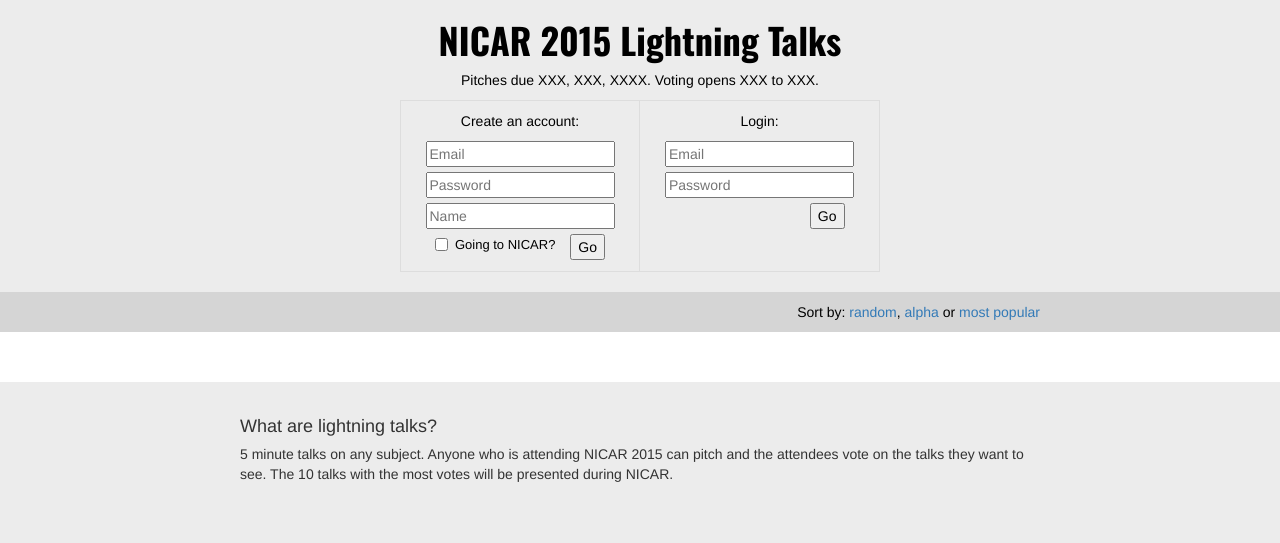
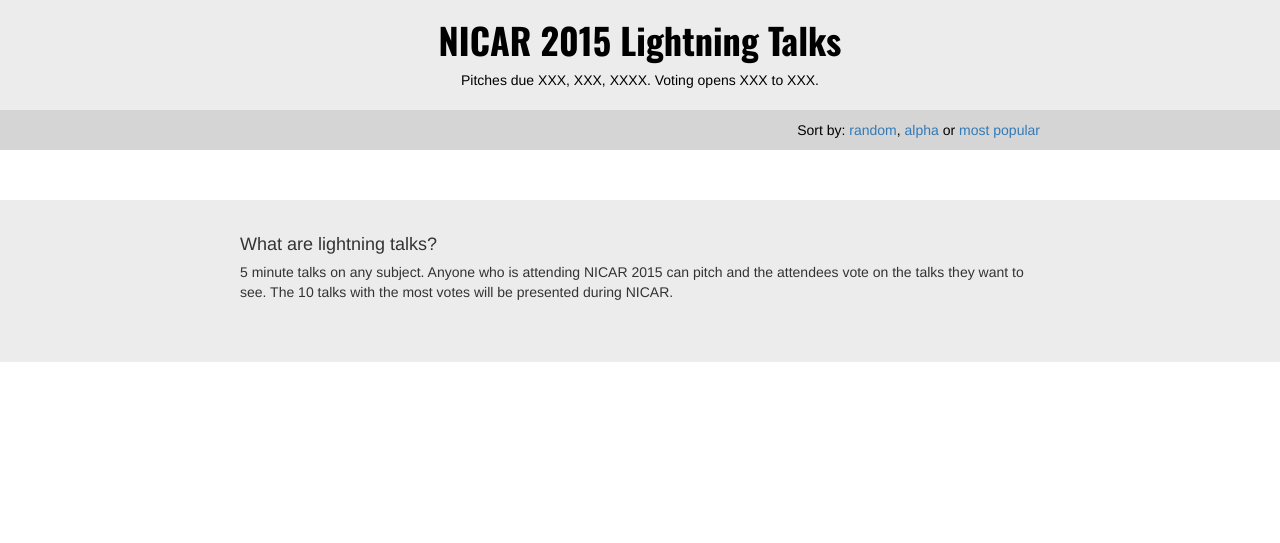
Before and after one commit to ireapps/lightning-talks, a Flask app: page / in a window 1280 px wide. Shown: the top 543 px of the page. Run offline with Flask 2, Linux system fonts and the light colour scheme; data that the repository does not hold is empty; some libraries are stand-ins or nearby versions.

Commit message:
separate login page

```diff
--- a/app.py
+++ b/app.py
@@ -38,6 +38,10 @@ def homepage():
 
     else:
         return render_template('create_session.html', VOTING=settings.VOTING);
+
+@app.route('/login')
+def login():
+    return render_template('login.html');
 
 # @app.route('/sessions')
 # def session_list():
--- a/templates/base.html
+++ b/templates/base.html
@@ -22,33 +22,6 @@
         <div class="left">
           <h1>NICAR 2015 Lightning Talks</h1>
           <p>Pitches due XXX, XXX, XXXX. Voting opens XXX to XXX.</p>
-        </div>
-        <div class="logged-status">
-          <div id="logged-out" style="display:none;">
-            <div class="login-options cf">
-
-              <div class="create-account">
-                <p>Create an account:</p>
-                <input id="email-login" type="text" placeholder="Email" value=""></input>
-                <input id="password-login" type="password" placeholder="Password" value=""></input>
-                <input id="name-login" type="text" placeholder="Name" value=""></input>
-                <div class="checkbox">
-                  <input id="going-to-nicar" type="checkbox"></input>
-                  <label>Going to NICAR?</label>
-                  <button id="submit-login">Go</button>
-                </div>
-              </div>
-              <div class="login-box">
-                <p>Login:</p>
-                <input id="email-login-s" type="text" placeholder="Email" value=""></input>
-                <input id="password-login-s" type="password" placeholder="Password" value=""></input>
-                <div class="checkbox">
-                  <button id="submit-login-s">Go</button>
-                </div>
-              </div>
-            </div>
-
-          </div>
         </div>
       </div>
     </div>
--- a/templates/session_list.html
+++ b/templates/session_list.html
@@ -25,4 +25,5 @@
     </div>
     {% endfor %}
 </div>
+
 {% endblock %}
--- a/templates/static/site.css
+++ b/templates/static/site.css
@@ -56,15 +56,14 @@ hr {
 }
 
 .login-options {
-    width: 60%;
-    margin: 0 auto;
+    margin: 40px auto 0;
     border: 1px solid #ddd;
 }
 
 .create-account, .login-box {
     width: 50%;
     float: left;
-    padding: 10px 0;
+    padding: 10px 20px;
 }
 
 .create-account {
@@ -96,7 +95,10 @@ hr {
 
 input, .checkbox {
     display: block;
-    margin: 0 auto 5px;
+    margin: 0 0 7px;
+    padding: 10px;
+    width: 100%;
+    border: 1px solid #DDD;
 }
 
 .checkbox {
```
Also changed, not shown: templates/login.html (added, +33 -0 lines).
